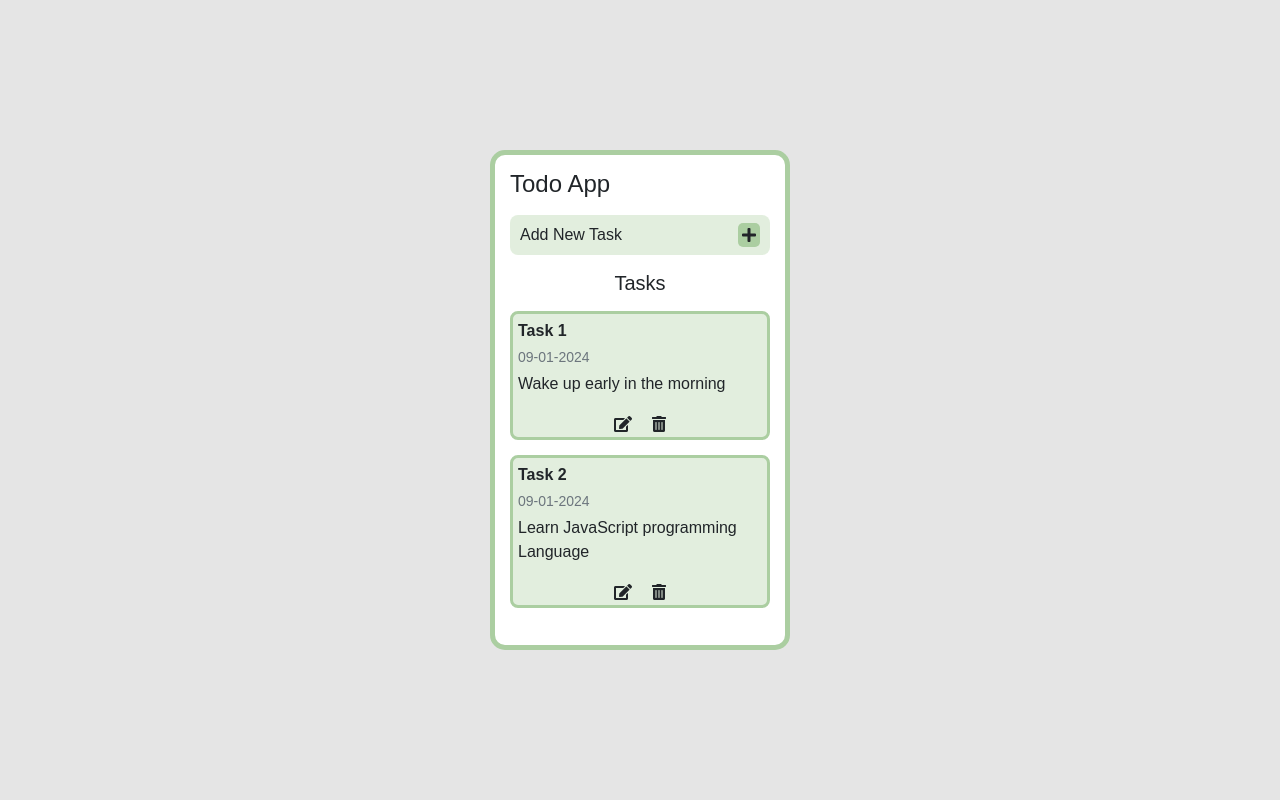
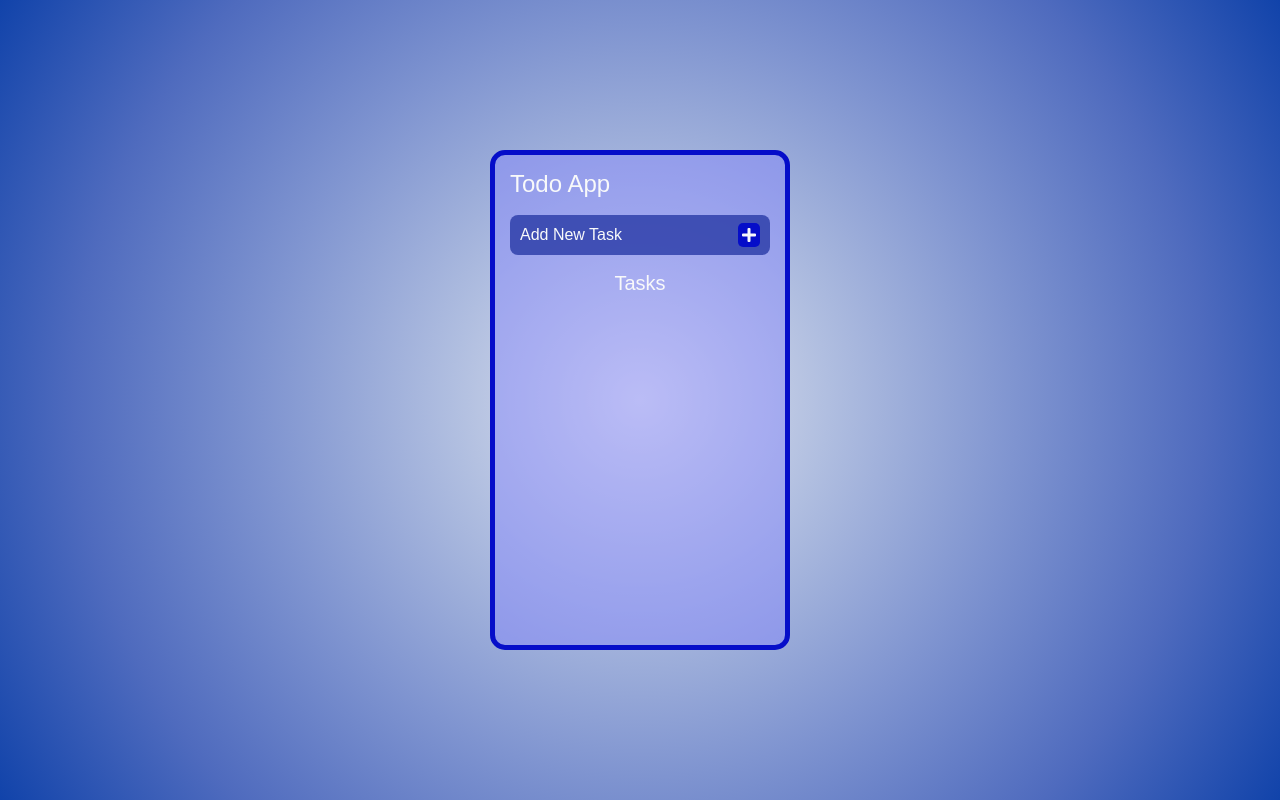
Before and after one commit to adibmansuri511/Todo-list-web-app, a plain HTML site: page index.html in a window 1280 px wide. Drawn offline with nearby package versions, Linux system fonts and the light colour scheme.

Commit message:
Update the file.

```diff
--- a/assets/css/style.css
+++ b/assets/css/style.css
@@ -1,6 +1,6 @@
 body {
     font-family: sans-serif;
-    background-color: #e5e5e5;
+    background-image: radial-gradient(circle, #e5e8ee, #b0bee0, #7f94d0, #4f6bbe, #1143aa);
     height: 100vh;
     display: flex;
     justify-content: center;
@@ -10,10 +10,10 @@ body {
 .app {
     width: 300px;
     height: 500px;
-    border: 5px solid #abcea1;
+    border: 5px solid #050dc9;
     border-radius: 15px;
     padding: 15px;
-    background-color: #ffffff;
+    background-color: #8283ff6e;
     overflow-y: scroll;
 }
 
@@ -25,14 +25,14 @@ body {
     display: flex;
     align-items: center;
     justify-content: space-between;
-    background-color: rgba(171, 206, 161, 0.35);
+    background-color: #283aa7cc;
     padding: 8px 10px;
     border-radius: 8px;
     cursor: pointer;
 }
 
 .fa-plus {
-    background-color: #abcea1;
+    background-color: #050dc9;
     padding: 4px;
     border-radius: 5px;
 }
@@ -44,9 +44,9 @@ body {
 
 #tasks div {
     display: grid;
-    gap: 4px;
-    background-color: #e2eede;
-    border: 3px solid #abcea1;
+    gap: 6px;
+    background-color: #283aa7;
+    border: 3px solid #050dc9;
     border-radius: 8px;
     padding: 5px;
 }
@@ -55,6 +55,7 @@ body {
     justify-self: center;
     display: flex;
     gap: 20px;
+    padding-bottom: 5px;
 }
 
 .options i {
--- a/assets/js/main.js
+++ b/assets/js/main.js
@@ -53,7 +53,7 @@ let acceptData = () => {
         description: description.value,
     });
 
-    localStorage
+    localStorage.setItem("data", JSON.stringify(data));
 
     console.log(data);
     // console.log(`Our data object is ${data}`);
@@ -63,16 +63,25 @@ let acceptData = () => {
 
 // Create the createTasks function in which we get data from the object(data) and shows in the UI part.
 let createTasks = () => {
-    tasks.innerHTML += `
-    <div>
-        <span class="fw-bold">${data.title}</span>
-        <span class="small text-secondary">${data.dueDate}</span>
-        <p>${data.description}</p>
-        <span class="options">
-            <i onclick="editTask(this)" class="fas fa-edit" data-bs-toggle="modal" data-bs-target="#form"></i>
-            <i onclick="deleteTask(this)" class="fas fa-trash-alt"></i>
-        </span>
-    </div>`;
+
+    // This is because we add new todo item the same name multiple todo item will be created.
+    tasks.innerHTML = "";
+
+    // We add array .map method on data(array of an object)
+    data.map((value, idx) => {
+        return (tasks.innerHTML += `
+        <div id="${idx}">
+            <span class="fw-bold text-light">${value.title}</span>
+            <span class="small text-light text-light">${value.dueDate}</span>
+            <p class="text-light">${value.description}</p>
+            <span class="options">
+                <i onclick="editTask(this)" class="fas fa-edit text-light" data-bs-toggle="modal" data-bs-target="#form"></i>
+                <i onclick="deleteTask(this);createTasks()" class="fas fa-trash-alt text-light"></i>
+            </span>
+        </div>
+        `);
+    });
+
     resetForm();
 };
 
@@ -88,6 +97,14 @@ let resetForm = () => {
 // Delete the selected todo element.
 let deleteTask = (e) => {
     e.parentElement.parentElement.remove();
+
+    // delete the todo item from particular id
+    data.splice(e.parentElement.parentElement.id, 1)
+
+    // This is because after refresh the page localStorage should be updated and delete the selected(id) todo item permanently.
+    localStorage.setItem("data", JSON.stringify(data));
+
+    console.log(data);
 };
 
 
@@ -100,5 +117,13 @@ let editTask = (e) => {
     dueDate.value = selectedTask.children[1].innerHTML;
     description.value = selectedTask.children[2].innerHTML;
 
-    selectedTask.remove();
+    deleteTask(e);
 };
+
+
+// Create anonymous function to retrieve data from localStorage after the page refresh.
+(() => {
+    data = JSON.parse(localStorage.getItem("data")) || [];
+    createTasks();
+    console.log(data);
+})();
--- a/index.html
+++ b/index.html
@@ -19,14 +19,14 @@
 <body>
 
     <div class="app">
-        <h4 class="mb-3">Todo App</h4>
+        <h4 class="mb-3 text-light">Todo App</h4>
         <div id="addNew" data-bs-toggle="modal" data-bs-target="#form">
-            <span>Add New Task</span>
-            <i class="fas fa-plus"></i>
+            <span class="text-light">Add New Task</span>
+            <i class="fas fa-plus text-light"></i>
         </div>
-        <h5 class="text-center my-3">Tasks</h5>
+        <h5 class="text-center text-light my-3">Tasks</h5>
         <div id="tasks">
-            <div>
+            <!-- <div>
                 <span class="fw-bold">Task 1</span>
                 <span class="small text-secondary">09-01-2024</span>
                 <p>Wake up early in the morning</p>
@@ -34,8 +34,8 @@
                     <i onclick="editTask(this)" class="fas fa-edit" data-bs-toggle="modal" data-bs-target="#form"></i>
                     <i onclick="deleteTask(this)" class="fas fa-trash-alt"></i>
                 </span>
-            </div>
-            <div>
+            </div> -->
+            <!-- <div>
                 <span class="fw-bold">Task 2</span>
                 <span class="small text-secondary">09-01-2024</span>
                 <p>Learn JavaScript programming Language</p>
@@ -43,7 +43,7 @@
                     <i onclick="editTask(this)" class="fas fa-edit" data-bs-toggle="modal" data-bs-target="#form"></i>
                     <i onclick="deleteTask(this)" class="fas fa-trash-alt"></i>
                 </span>
-            </div>
+            </div> -->
         </div>
     </div>
 
```
Also changed, not shown: assets/images/todo-list-web-app.PNG (added).
